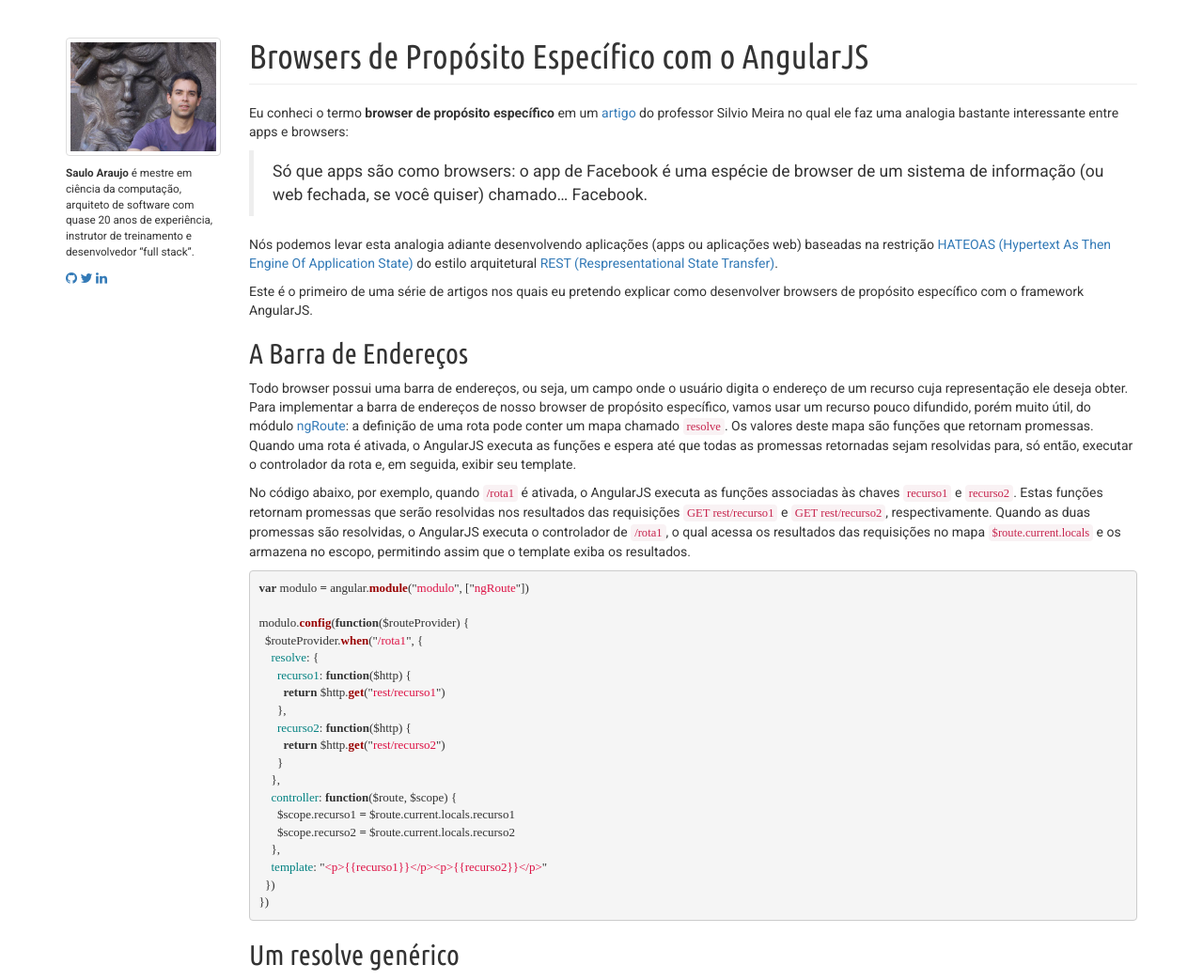
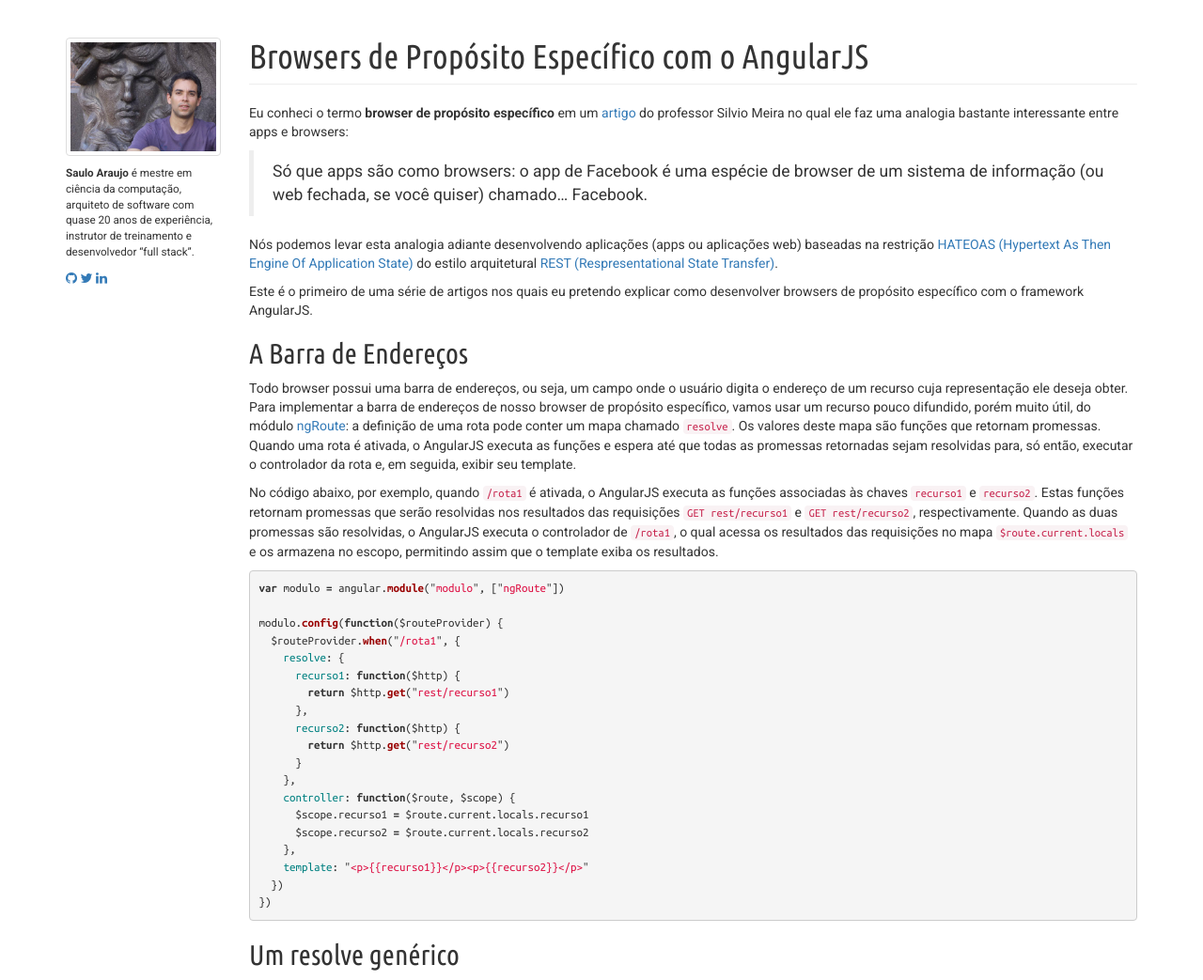
Before and after one commit to saulo2/saulo2.github.io, a Jekyll site: the page built from index.html, in a window 1280 px wide. Shown: the whole page at 94% size. Built offline with Jekyll 4.4.1, drawn with Linux system fonts in a browser that asks for light colours; nearby versions of some CDN libraries; some web fonts are replaced.

Commit message:
Ajuste de fontes

```diff
--- a/_layouts/padrao.html
+++ b/_layouts/padrao.html
@@ -31,7 +31,7 @@
             }
 
             code {
-                font-family: "Robot Mono";
+                font-family: "Ubuntu Mono";
             }
 
             h1.page-header {
```
